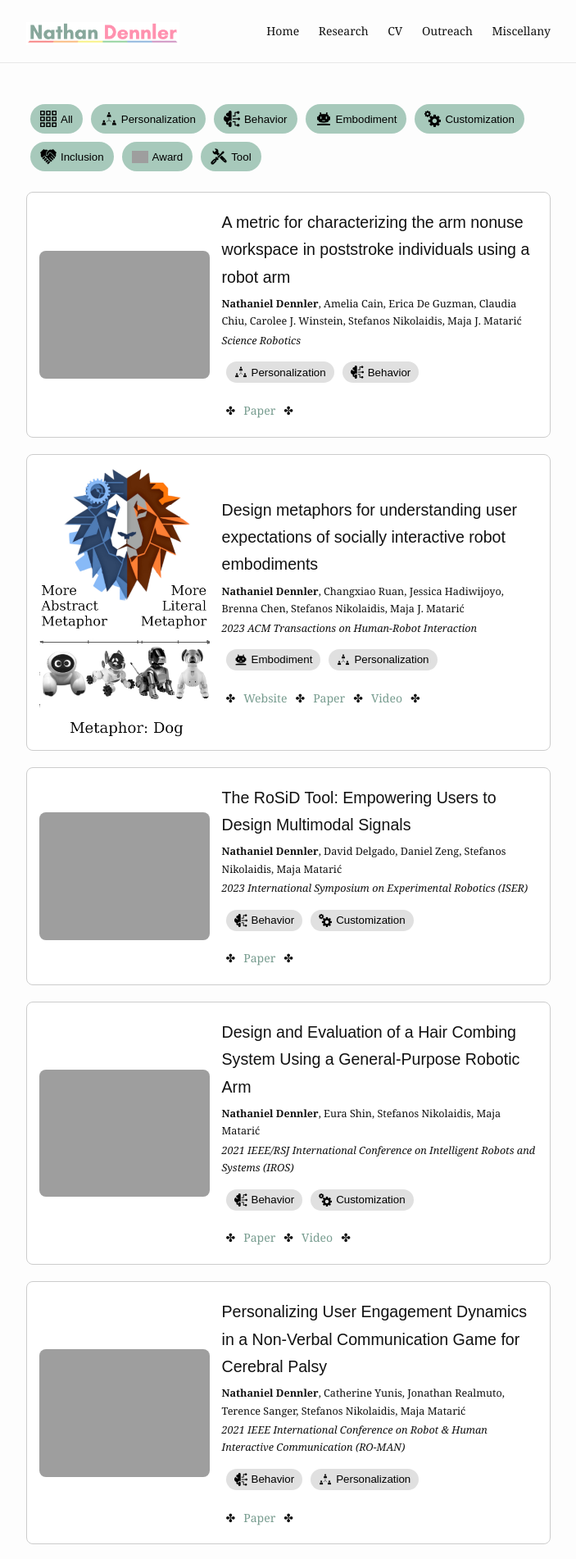
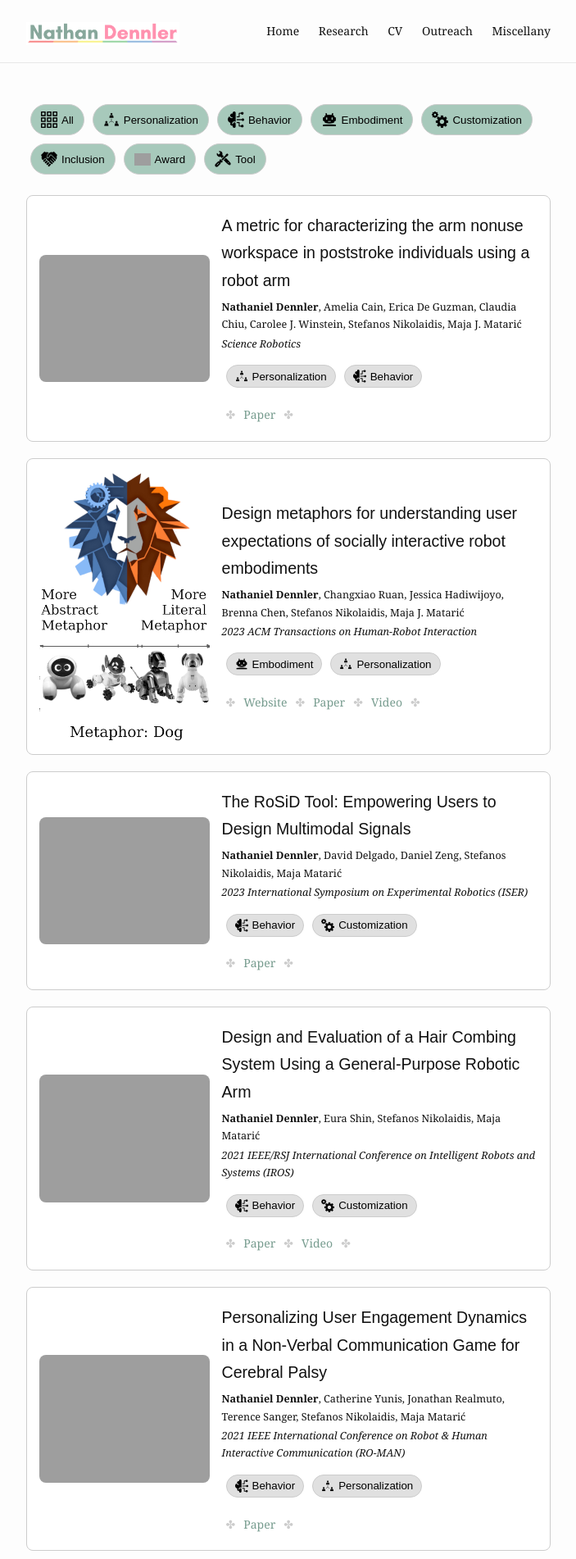
Before and after one commit to ndennler/ndennler.github.io, a Jekyll site: the page built from research.md, in a window 1280 px wide. Shown: the top 1902 px of the page at 82% size, without its empty margins (288-991 px from the left). Built offline with Jekyll 4.4.1, drawn with Linux system fonts in a browser that asks for light colours; grey boxes are pictures that could not be loaded.

Commit message:
added more outlines to tags

```diff
--- a/_layouts/work.html
+++ b/_layouts/work.html
@@ -65,26 +65,26 @@
                   <!-- Conditional Award and Buttons -->
                   <div style="margin-top: 10px; display: flex; justify-content: left; flex-wrap: wrap; align-items: center;">
                     {% if item.award %}
-                    <span style="margin: 0 5px;">✤</span> <!-- Decorative bullet point -->
+                    <span style="margin: 0 5px; color: #ccc;">✤</span> <!-- Decorative bullet point -->
                       <p style="color: #ffcc00; font-weight: bold; margin: 0 10px 0 0;">{{ item.award }}</p>
                     {% endif %}
 
                     {% if item.website %}
-                    <span style="margin: 0 5px;">✤</span> <!-- Decorative bullet point -->
+                    <span style="margin: 0 5px; color: #ccc;">✤</span> <!-- Decorative bullet point -->
                     <a href="{{ item.website }}" class="button" style="margin: 5px;" target="_blank">Website</a>
                     {% endif %}
 
                     {% if item.paper %}
-                    <span style="margin: 0 5px;">✤</span> <!-- Decorative bullet point -->
+                    <span style="margin: 0 5px; color: #ccc;">✤</span> <!-- Decorative bullet point -->
                     <a href="{{ item.paper }}" class="button" style="margin: 5px;" target="_blank">Paper</a>
                     {% endif %}
 
                     {% if item.video %}
-                    <span style="margin: 0 5px;">✤</span> <!-- Decorative bullet point -->
+                    <span style="margin: 0 5px; color: #ccc;">✤</span> <!-- Decorative bullet point -->
                     <a href="{{ item.video }}" class="button" style="margin: 5px;" target="_blank">Video</a>
                     {% endif %}
 
-                    <span style="margin: 0 5px;">✤</span> <!-- Decorative bullet point -->
+                    <span style="margin: 0 5px; color: #ccc;">✤</span> <!-- Decorative bullet point -->
                   </div>
                 </div>
               </div>
@@ -178,7 +178,7 @@
   margin: 5px;
   background-color: #a7c9bb;
   color: rgb(0, 0, 0);
-  border: none;
+  border: 1px solid #ccc;
   border-radius: 20px;
   cursor: pointer;
   display: flex;
@@ -219,7 +219,7 @@
         margin-bottom: 20px; /* Space between items */
         opacity: 1; /* Default opacity */
         transition: opacity 0.3s ease; /* Transition for fade effect */
-        border: 1px solid #ccc; /* Outline */
+        border: 1px solid #ccc;
         border-radius: 8px; /* Rounded corners */
         padding: 15px; /* Reduced inner padding */
         background-color: white; /* Background color */
@@ -253,7 +253,7 @@
         align-items: center; /* Center items vertically */
         padding: 5px 10px; /* Inner padding */
         background-color: #e0e0e0; /* Tag background */
-        border: none; /* No border */
+        border: 1px solid #ccc; /* No border */
         border-radius: 15px; /* Rounded corners */
         cursor: default; /* Not clickable */
       }
```
